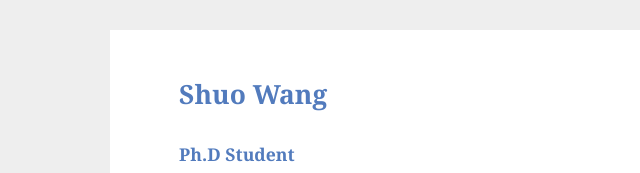
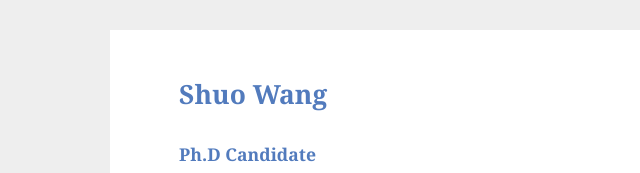
Before and after one commit to shuo-git/shuo-git.github.io, a plain HTML site: page index.html in a window 1280 px wide. Shown: the top 173 px of the page, 0-640 px from the left. Drawn offline with Linux system fonts and the light colour scheme.

Commit message:
Update index.html

```diff
--- a/index.html
+++ b/index.html
@@ -12,7 +12,7 @@
                 <div id="toptitle">
                     <h1>Shuo Wang &nbsp; </h1>
                 </div>
-                <h3>Ph.D Student</h3>
+                <h3>Ph.D Candidate</h3>
                 <p>
                     Machine Translation Group<br>
                     Department of Computer Science and Technology<br>
```
